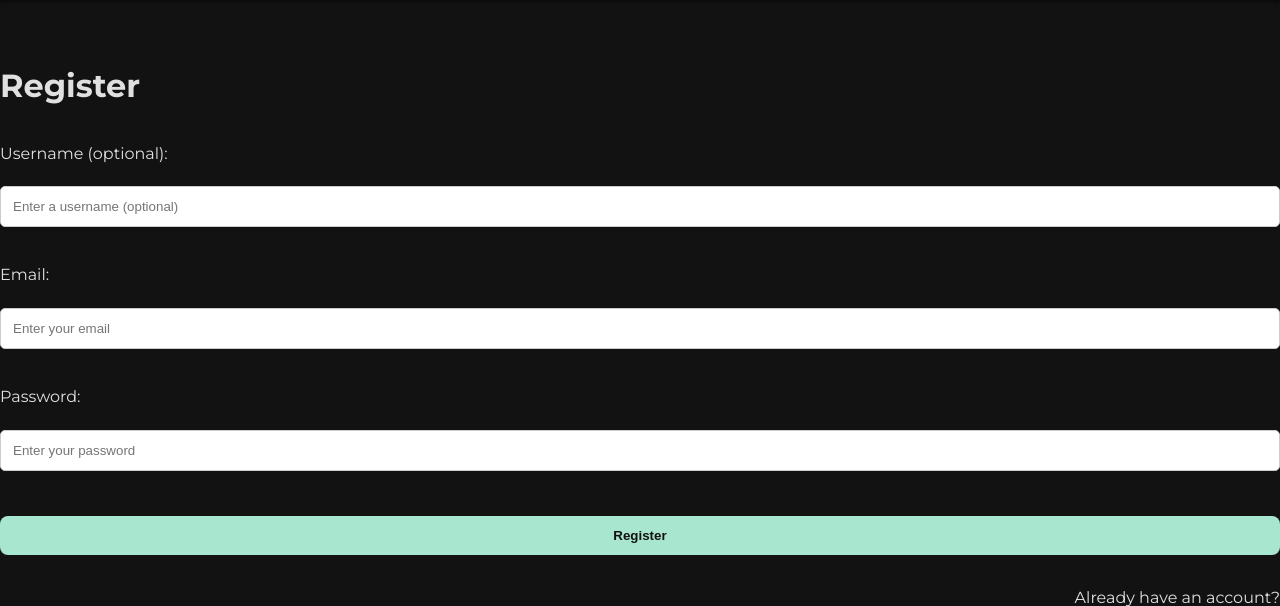
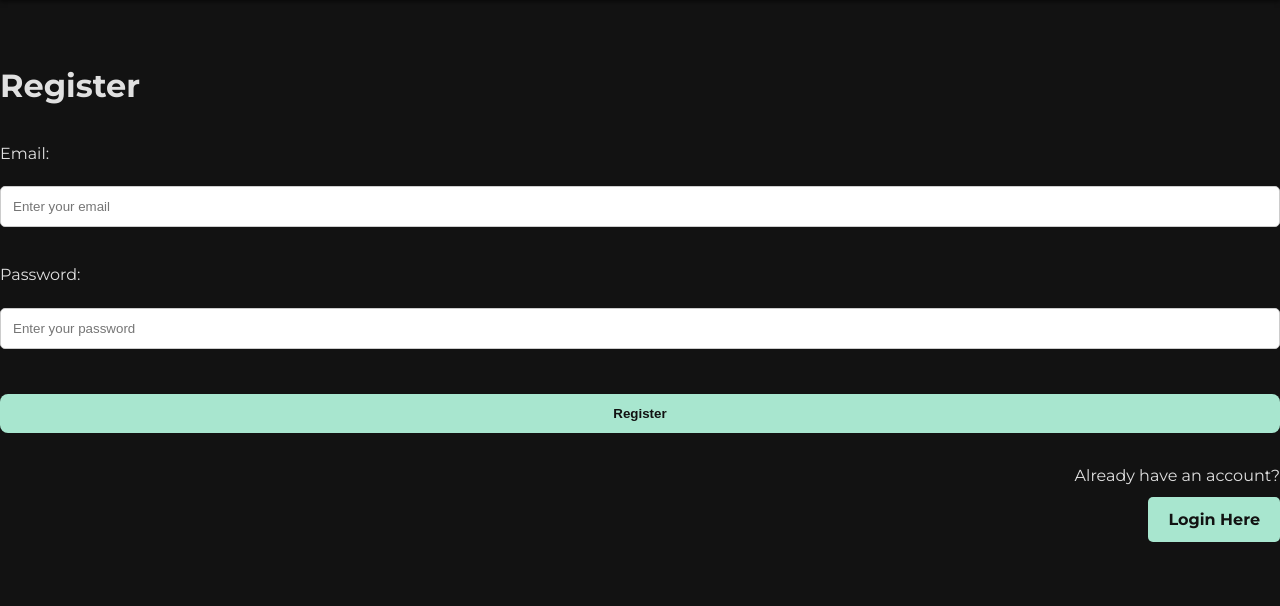
Before and after one commit to ErnestaLim/cloud-resource-pooling, a Flask app: page /register in a window 1280 px wide. Shown: the part 84-690 px from the top of the page. After the commit the page ends 626 px from the top, so only its background shows below. Run offline with Flask 3, Linux system fonts and the light colour scheme; some libraries are stand-ins or nearby versions.

Commit message:
removed user_name field, registration and login functions are up again, added deploy.sh for quick rollout

```diff
--- a/website/app.py
+++ b/website/app.py
@@ -134,10 +134,10 @@ def login():
 # Route for the register page
 
 
+# Route for the register page
 @app.route('/register', methods=['GET', 'POST'])
 def register():
     if request.method == 'POST':
-        username = request.form['username']
         email = request.form['email']
         password = request.form['password']
 
@@ -155,18 +155,10 @@ def register():
 
         cursor = connection.cursor()
         try:
-            # Check if username is provided and if it is unique
-            if username:
-                cursor.execute(
-                    "SELECT user_name FROM User WHERE user_name = %s", (username,))
-                if cursor.fetchone():
-                    flash('Username is already taken.', 'danger')
-                    return redirect(url_for('register'))
-
-            # Insert user into the database
+            # Insert user into the database without the user_name field
             cursor.execute(
-                "INSERT INTO User (user_name, user_email, user_password) VALUES (%s, %s, %s)",
-                (username if username else None, email, hashed_password)
+                "INSERT INTO User (user_email, user_password) VALUES (%s, %s)",
+                (email, hashed_password)
             )
             connection.commit()
             flash('Registration successful! Please log in.', 'success')
@@ -178,7 +170,6 @@ def register():
             connection.close()
 
     return render_template('register.html')
-
 
 # Route for the logout page
 
--- a/website/templates/register.html
+++ b/website/templates/register.html
@@ -3,15 +3,6 @@ content %}
 <div class="content">
   <h1>Register</h1>
   <form method="POST">
-    <!-- Username input (optional) -->
-    <label for="username">Username (optional):</label>
-    <input
-      type="text"
-      id="username"
-      name="username"
-      placeholder="Enter a username (optional)"
-    />
-
     <!-- Email input -->
     <label for="email">Email:</label>
     <input
```
Also changed, not shown: 1 other file.
